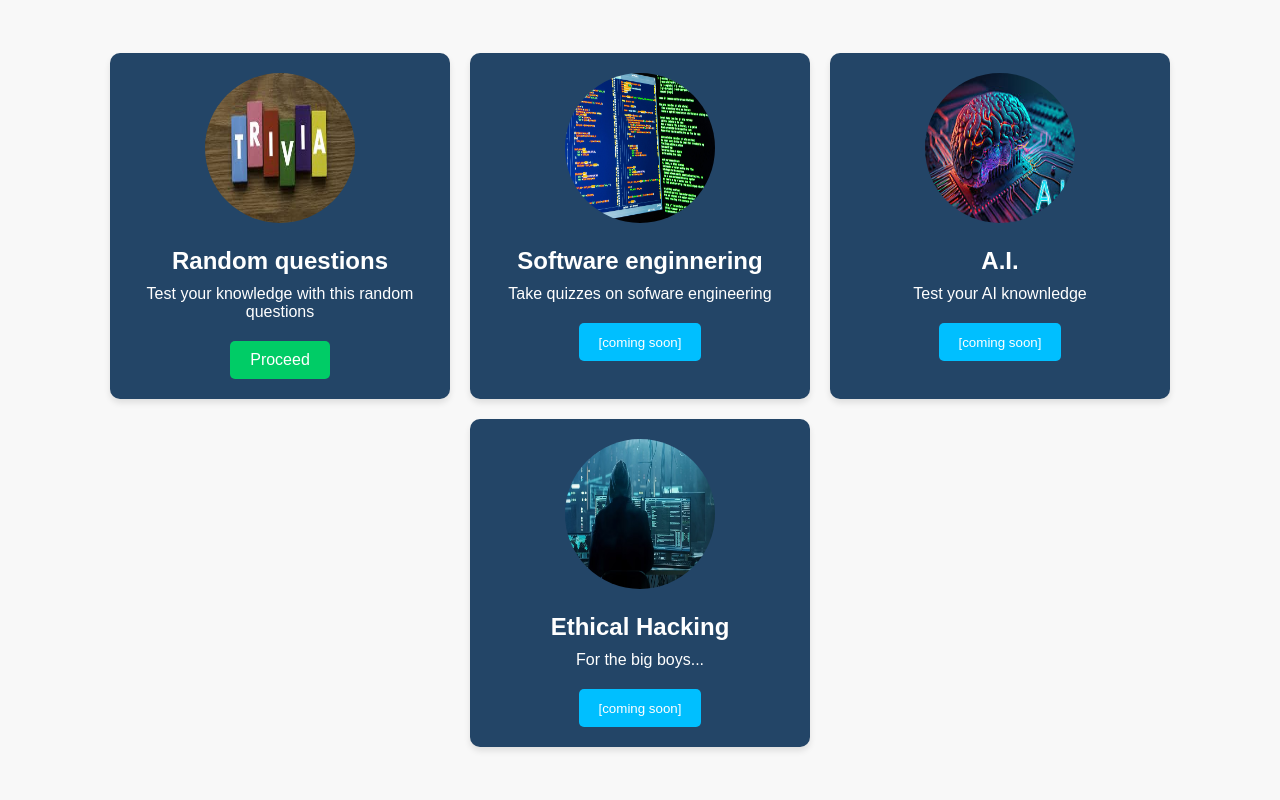
After one commit to codeAKstan/quiz_it-project, a PHP site: page /quiz/quizzes.php in a window 1280 px wide. The commit adds this page. Run offline with PHP 8.4, Linux system fonts and the light colour scheme.

Commit message:
Added the quizzes

```diff
--- a/home.php
+++ b/home.php
@@ -38,7 +38,7 @@ if (isset($_SESSION['id']) && isset($_SESSION['fname']) && isset($_SESSION['poin
 				</a>
 			</li>
 			<li>
-				<a href="#">
+				<a href="quiz/quizzes.php">
 					<i class='bx bx-pencil' ></i>
 					<span class="text">Quizzes</span>
 				</a>
--- /dev/null
+++ b/quiz/quizzes.php
@@ -0,0 +1,134 @@
+<!DOCTYPE html>
+<html lang="en">
+<head>
+    <meta charset="UTF-8">
+    <meta name="viewport" content="width=device-width, initial-scale=1.0">
+    <title>Quiz Creator</title>
+    <!-- <link rel="stylesheet" href="styles.css"> -->
+
+	<link rel="shortcut icon" href="../assets/images/inspiration.png" type="image/x-icon">
+</head>
+<style>
+    body {
+    font-family: Arial, sans-serif;
+    background-color: #f8f8f8;
+    display: flex;
+    justify-content: center;
+    align-items: center;
+    height: 100vh;
+    margin: 0;
+}
+
+.container {
+    display: flex;
+    flex-wrap: wrap;
+    justify-content: center;
+    gap: 20px;
+}
+
+.card {
+    background-color: #234567;
+    border-radius: 10px;
+    color: white;
+    text-align: center;
+    padding: 20px;
+    width: 300px;
+    box-shadow: 0 4px 6px rgba(0, 0, 0, 0.1);
+}
+.card:hover{
+    background-color: #f1fef4;
+    color: #234567;
+}
+
+.icon img {
+    width: 150px;
+    height: 150px;
+    border-radius: 50%;
+    margin-bottom: 10px;
+}
+
+h2 {
+    font-size: 1.5em;
+    margin: 10px 0;
+}
+
+p {
+    font-size: 1em;
+    margin: 10px 0 20px;
+}
+.card .btn a{
+    text-decoration:none;
+    color: #fff;
+}
+
+.btn {
+    background-color: #32cd32;
+    border: none;
+    color: white;
+    padding: 10px 20px;
+    font-size: 1em;
+    border-radius: 5px;
+    cursor: pointer;
+    transition: background-color 0.3s;
+}
+
+.btn.create {
+    background-color: #00cc66;
+}
+
+.btn.ai {
+    background-color: #00bfff;
+}
+
+.btn:hover {
+    background-color: #234567;
+}
+
+@media (max-width: 600px) {
+    .card {
+        width: 100%;
+    }
+
+    .container {
+        padding: 10px;
+    }
+}
+
+</style>
+<body>
+    <div class="container">
+        <div class="card">
+            <div class="icon">
+                <img src="random.jpeg" alt="random Icon">
+            </div>
+            <h2>Random questions</h2>
+            <p>Test your knowledge with this random questions</p>
+            <button class="btn create"><a href="main.php">Proceed</a></button>
+        </div>
+        <div class="card">
+            <div class="icon">
+                <img src="two.jpg" alt="software eng">
+            </div>
+            <h2>Software enginnering</h2>
+            <p>Take quizzes on sofware engineering</p>
+            <button class="btn ai"><small>[coming soon]</small> </button>
+        </div>
+        <div class="card">
+            <div class="icon">
+                <img src="ai.jpeg" alt="AI">
+            </div>
+            <h2>A.I.</h2>
+            <p>Test your AI knownledge</p>
+            <button class="btn ai"><small>[coming soon]</small> </button>
+        </div>
+        <div class="card">
+            <div class="icon">
+                <img src="hack.avif" alt="hack">
+            </div>
+            <h2>Ethical Hacking</h2>
+            <p>For the big boys...</p>
+            <button class="btn ai"><small>[coming soon]</small></button>
+        </div>
+    </div>
+</body>
+</html>
```
Also changed, not shown: quiz/main.php (added, +55 -0 lines), quiz/save_points.php (added, +31 -0 lines), quiz/script.js (added, +136 -0 lines), quiz/style.css (added, +178 -0 lines), quiz/ai.jpeg (added), quiz/hack.avif (added), quiz/random.jpeg (added), quiz/two.jpg (added).
